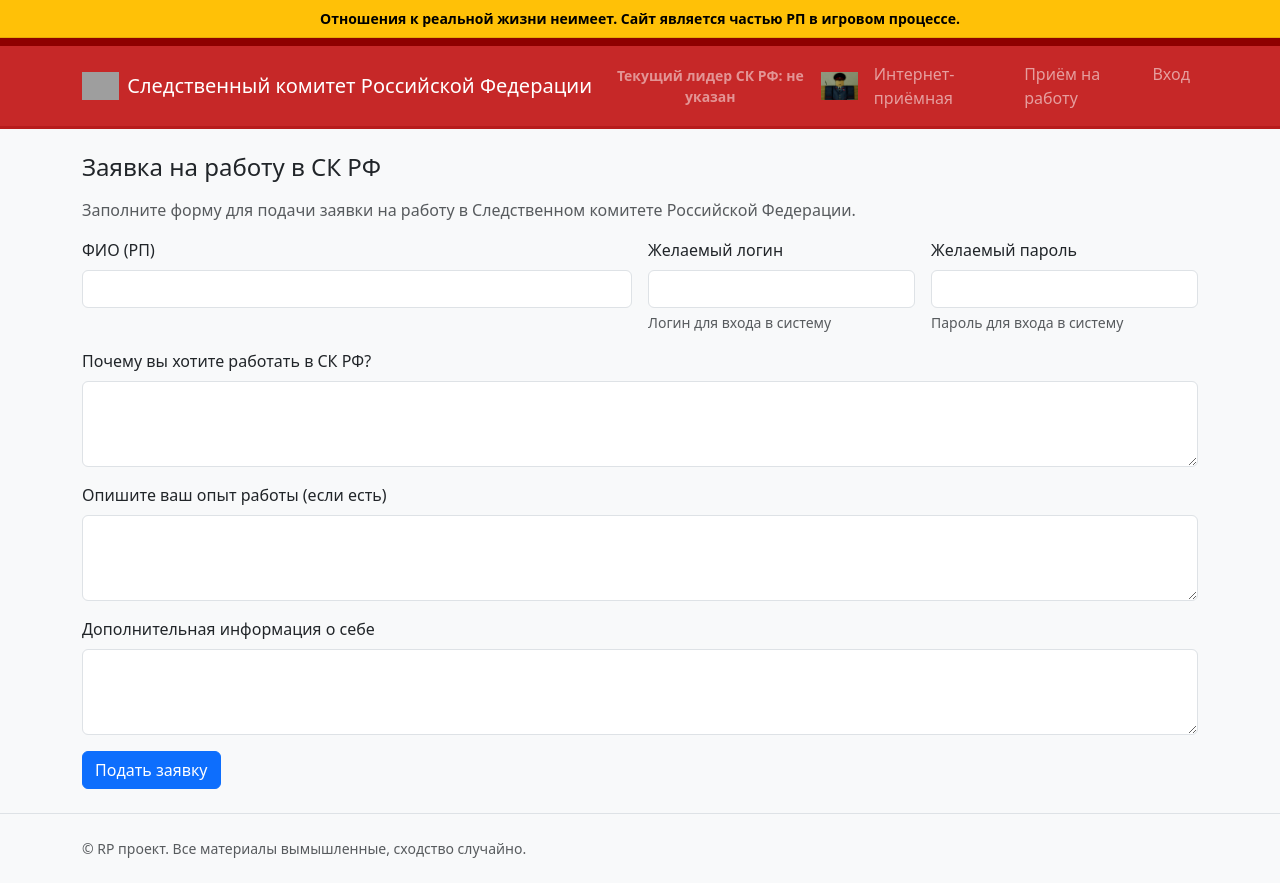
After one commit to denis333rus/website-of-the-Investigative-Committee-of-the-Russian-Federation-rp, a Flask app: page /job-application in a window 1280 px wide. The commit adds this page. Run offline with Flask 3, Linux system fonts and the light colour scheme; grey boxes are pictures that could not be loaded.

Commit message:
Add files via upload

```diff
--- a/app.py
+++ b/app.py
@@ -9,6 +9,7 @@ from werkzeug.utils import secure_filename
 import smtplib
 from email.mime.text import MIMEText
 from email.mime.multipart import MIMEMultipart
+
 
 
 BASE_DIR = os.path.abspath(os.path.dirname(__file__))
@@ -91,6 +92,18 @@ class Notification(db.Model):
 	feedback_id = db.Column(db.Integer, nullable=True)  # Link to feedback if applicable
 
 
+class JobApplication(db.Model):
+	id = db.Column(db.Integer, primary_key=True)
+	full_name = db.Column(db.String(150), nullable=False)
+	desired_username = db.Column(db.String(80), nullable=False)
+	desired_password = db.Column(db.String(255), nullable=False)
+	question1 = db.Column(db.Text, nullable=False)  # Почему хотите работать в СК РФ?
+	question2 = db.Column(db.Text, nullable=False)  # Опыт работы
+	question3 = db.Column(db.Text, nullable=False)  # Дополнительная информация
+	status = db.Column(db.String(20), default='pending', nullable=False)  # pending, approved, rejected
+	created_at = db.Column(db.DateTime, default=datetime.utcnow, nullable=False)
+
+
 def ensure_initial_admin() -> None:
 	if not AdminUser.query.first():
 		admin = AdminUser(username='denis333rus')
@@ -137,6 +150,9 @@ def ensure_schema_updates() -> None:
 
 	# Ensure notification table exists
 	db.session.execute(text('CREATE TABLE IF NOT EXISTS notification (id INTEGER PRIMARY KEY, title TEXT, message TEXT, is_read BOOLEAN, created_at TEXT, feedback_id INTEGER)'))
+
+	# Ensure job_application table exists
+	db.session.execute(text('CREATE TABLE IF NOT EXISTS job_application (id INTEGER PRIMARY KEY, full_name TEXT, desired_username TEXT, desired_password TEXT, question1 TEXT, question2 TEXT, question3 TEXT, status TEXT, created_at TEXT)'))
 
 	# Ensure AdminUser.role exists
 	db.session.execute(text('CREATE TABLE IF NOT EXISTS admin_user (id INTEGER PRIMARY KEY)'))
@@ -319,6 +335,54 @@ def register_routes(app: Flask) -> None:
 			return redirect(url_for('feedback'))
 		return render_template('feedback.html')
 
+	@app.route('/job-application', methods=['GET', 'POST'])
+	def job_application():
+		if request.method == 'POST':
+			full_name = request.form.get('full_name', '').strip()
+			desired_username = request.form.get('desired_username', '').strip()
+			desired_password = request.form.get('desired_password', '').strip()
+			question1 = request.form.get('question1', '').strip()
+			question2 = request.form.get('question2', '').strip()
+			question3 = request.form.get('question3', '').strip()
+
+			if not all([full_name, desired_username, desired_password, question1, question2, question3]):
+				flash('Заполните все поля', 'warning')
+				return render_template('job_application.html',
+					full_name=full_name, desired_username=desired_username,
+					question1=question1, question2=question2, question3=question3)
+
+			# Check if username already exists
+			if AdminUser.query.filter_by(username=desired_username).first():
+				flash('Пользователь с таким логином уже существует', 'danger')
+				return render_template('job_application.html',
+					full_name=full_name, desired_username=desired_username,
+					question1=question1, question2=question2, question3=question3)
+
+			application = JobApplication(
+				full_name=full_name,
+				desired_username=desired_username,
+				desired_password=desired_password,
+				question1=question1,
+				question2=question2,
+				question3=question3
+			)
+			db.session.add(application)
+			db.session.commit()
+
+			# Create notification for admins
+			notification = Notification(
+				title=f"Новая заявка на работу #{application.id}",
+				message=f"Заявка от {full_name} на должность с логином {desired_username}",
+				feedback_id=None
+			)
+			db.session.add(notification)
+			db.session.commit()
+
+			flash('Заявка на работу отправлена. Мы рассмотрим её в ближайшее время.', 'success')
+			return redirect(url_for('job_application'))
+
+		return render_template('job_application.html')
+
 	@app.route('/news/<int:news_id>')
 	def news_detail(news_id: int):
 		item = News.query.get_or_404(news_id)
@@ -499,6 +563,38 @@ def register_routes(app: Flask) -> None:
 		db.session.commit()
 		return redirect(url_for('admin_notifications'))
 
+	@app.route('/admin/job-applications')
+	@login_required
+	def admin_job_applications():
+		applications = JobApplication.query.order_by(JobApplication.created_at.desc()).all()
+		return render_template('admin/job_applications.html', applications=applications)
+
+	@app.route('/admin/job-applications/<int:app_id>', methods=['GET', 'POST'])
+	@login_required
+	def admin_job_application_detail(app_id):
+		application = JobApplication.query.get_or_404(app_id)
+		if request.method == 'POST':
+			action = request.form.get('action')
+			if action == 'approve':
+				# Create user account
+				user = AdminUser(username=application.desired_username, role='investigator')
+				user.set_password(application.desired_password)
+				db.session.add(user)
+
+				# Update application status
+				application.status = 'approved'
+				db.session.commit()
+
+				flash(f'Пользователь {application.desired_username} создан и заявка одобрена', 'success')
+			elif action == 'reject':
+				application.status = 'rejected'
+				db.session.commit()
+				flash('Заявка отклонена', 'info')
+
+			return redirect(url_for('admin_job_application_detail', app_id=app_id))
+
+		return render_template('admin/job_application_detail.html', application=application)
+
 	@app.route('/admin/feedback')
 	@login_required
 	def admin_feedback_list():
--- a/templates/base.html
+++ b/templates/base.html
@@ -16,7 +16,7 @@
     <nav class="navbar navbar-expand-lg navbar-dark sk-navbar">
 		<div class="container">
 			<a class="navbar-brand d-flex align-items-center" href="{{ url_for('index') }}">
-                <img src="{{ url_for('static', filename='Logoskrf.png') }}" alt="Логотип" class="brand-logo">
+                <img src="{{ url_for('static', filename='Logo.png') }}" alt="Логотип" class="brand-logo">
                 <span>Следственный комитет Российской Федерации</span>
 			</a>
 			<button class="navbar-toggler" type="button" data-bs-toggle="collapse" data-bs-target="#navbarsExample" aria-controls="navbarsExample" aria-expanded="false" aria-label="Toggle navigation">
@@ -38,6 +38,7 @@
 				<ul class="navbar-nav ms-auto">
 					{% if session.get('admin_logged_in') %}
 					<li class="nav-item"><a class="nav-link" href="{{ url_for('admin_users_list') }}">Пользователи</a></li>
+					<li class="nav-item"><a class="nav-link" href="{{ url_for('admin_job_applications') }}">Заявки на работу</a></li>
 					<li class="nav-item"><a class="nav-link" href="{{ url_for('admin_dashboard') }}">Админка</a></li>
 					<li class="nav-item"><a class="nav-link" href="{{ url_for('admin_site_settings') }}">Лидер</a></li>
 					<li class="nav-item">
@@ -53,6 +54,7 @@
 					<li class="nav-item"><a class="nav-link" href="{{ url_for('admin_logout') }}">Выход</a></li>
 					{% else %}
 					<li class="nav-item"><a class="nav-link" href="{{ url_for('feedback') }}">Интернет-приёмная</a></li>
+					<li class="nav-item"><a class="nav-link" href="{{ url_for('job_application') }}">Приём на работу</a></li>
 					<li class="nav-item"><a class="nav-link" href="{{ url_for('admin_login') }}">Вход</a></li>
 					{% endif %}
 				</ul>
--- /dev/null
+++ b/templates/job_application.html
@@ -0,0 +1,39 @@
+{% extends 'base.html' %}
+{% block title %}Приём на работу — СК РФ (RP){% endblock %}
+{% block content %}
+	<h1 class="h4 mb-3">Заявка на работу в СК РФ</h1>
+	<p class="text-muted">Заполните форму для подачи заявки на работу в Следственном комитете Российской Федерации.</p>
+	<form method="post">
+		<div class="row g-3">
+			<div class="col-12 col-md-6">
+				<label class="form-label">ФИО (РП)</label>
+				<input type="text" class="form-control" name="full_name" required value="{{ full_name or '' }}">
+			</div>
+			<div class="col-12 col-md-3">
+				<label class="form-label">Желаемый логин</label>
+				<input type="text" class="form-control" name="desired_username" required value="{{ desired_username or '' }}">
+				<div class="form-text">Логин для входа в систему</div>
+			</div>
+			<div class="col-12 col-md-3">
+				<label class="form-label">Желаемый пароль</label>
+				<input type="password" class="form-control" name="desired_password" required>
+				<div class="form-text">Пароль для входа в систему</div>
+			</div>
+			<div class="col-12">
+				<label class="form-label">Почему вы хотите работать в СК РФ?</label>
+				<textarea class="form-control" name="question1" rows="3" required>{{ question1 or '' }}</textarea>
+			</div>
+			<div class="col-12">
+				<label class="form-label">Опишите ваш опыт работы (если есть)</label>
+				<textarea class="form-control" name="question2" rows="3" required>{{ question2 or '' }}</textarea>
+			</div>
+			<div class="col-12">
+				<label class="form-label">Дополнительная информация о себе</label>
+				<textarea class="form-control" name="question3" rows="3" required>{{ question3 or '' }}</textarea>
+			</div>
+		</div>
+		<div class="mt-3">
+			<button class="btn btn-primary" type="submit">Подать заявку</button>
+		</div>
+	</form>
+{% endblock %}
```
Also changed, not shown: templates/admin/job_application_detail.html (added, +44 -0 lines), templates/admin/job_applications.html (added, +37 -0 lines), site.db.
